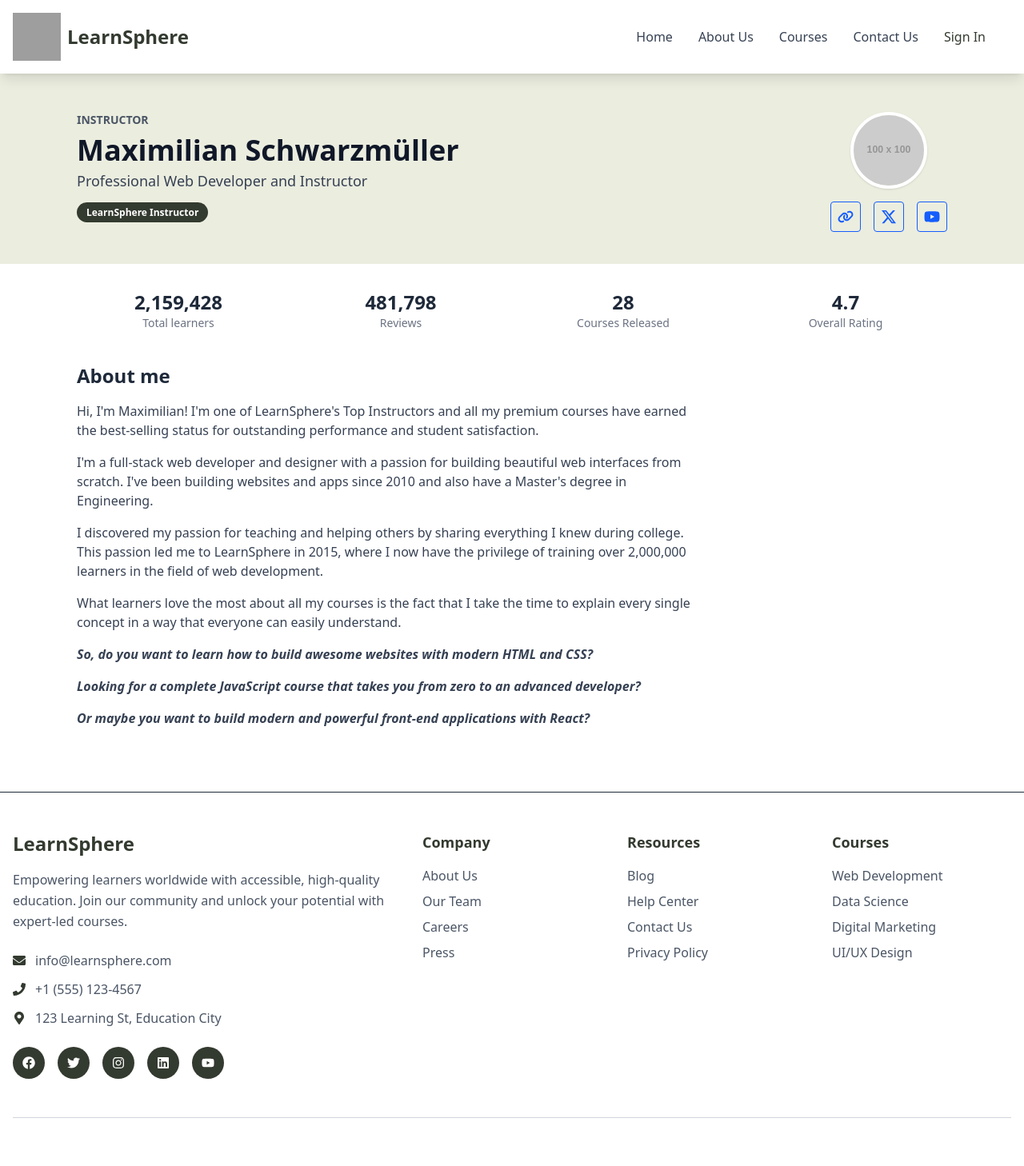
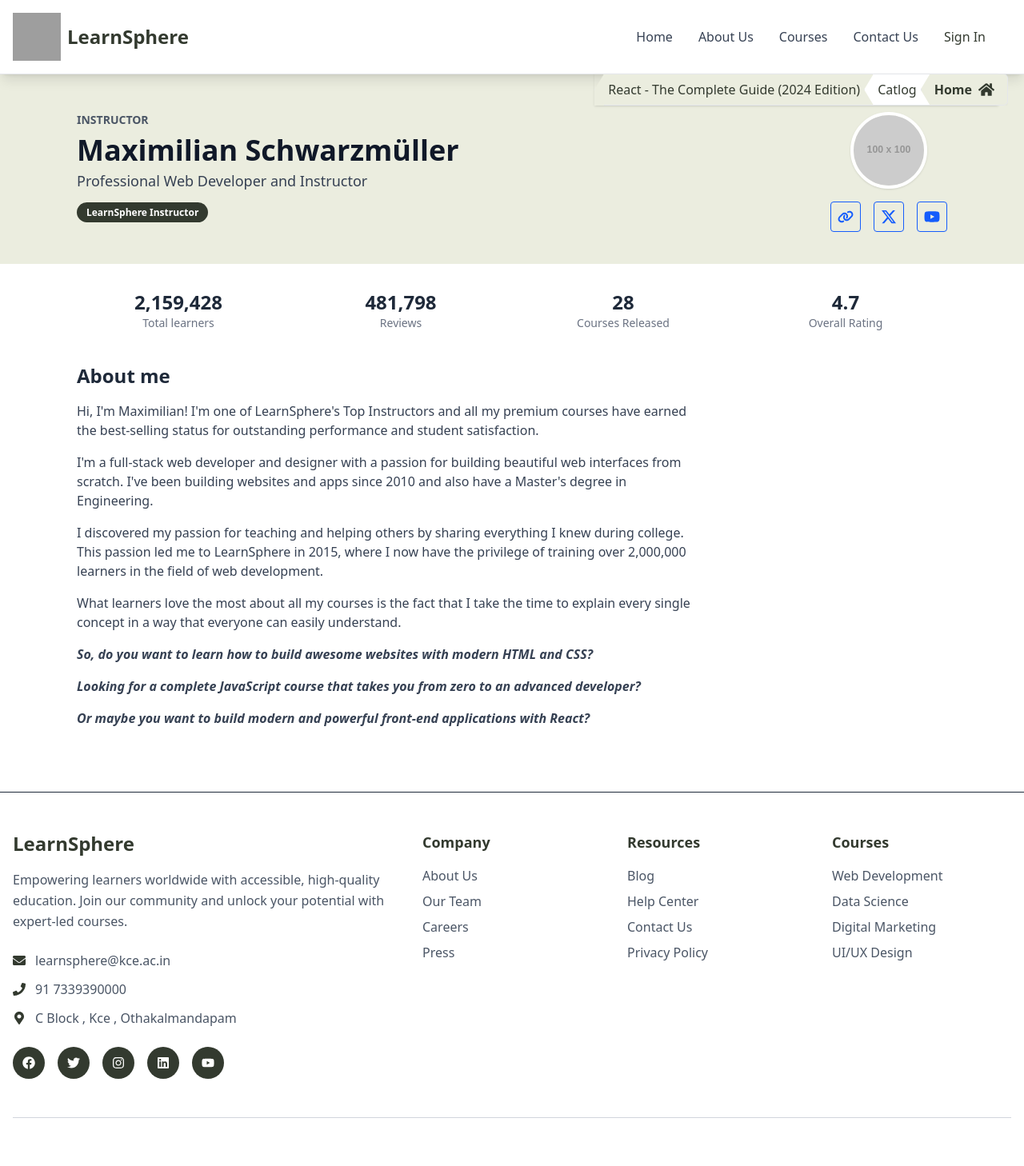
Before and after one commit to LearnSphere-Learning-Platform/LearnSphere-frontend-v2, a React (Vite) app: page /instructor/1 in a window 1280 px wide. Shown: the top 1458 px of the page at 80% size. Built offline with nearby package versions, Linux system fonts and the light colour scheme; grey boxes are pictures that could not be loaded.

Commit message:
feat & fix : Ui bugs , added breadCrumb

```diff
--- a/package.json
+++ b/package.json
@@ -10,7 +10,10 @@
     "preview": "vite preview"
   },
   "dependencies": {
+    "@ckeditor/ckeditor5-build-classic": "^41.4.2",
+    "@ckeditor/ckeditor5-react": "^11.0.0",
     "@fortawesome/fontawesome-free": "^6.7.2",
+    "@heroicons/react": "^2.2.0",
     "lucide-react": "^0.525.0",
     "react": "^19.1.0",
     "react-dom": "^19.1.0",
--- a/src/catalog/CourseCatalog.jsx
+++ b/src/catalog/CourseCatalog.jsx
@@ -5,6 +5,8 @@ import { CourseSidebar } from "./CourseSidebar";
 import { CourseGrid } from "./CourseGrid";
 import { SearchBar } from "./SearchBar";
 import courseData from "./CourseData";
+import React from 'react';
+import Breadcrumb from '../components/Breadcrumb';
 
 const courses = courseData;
 
@@ -54,6 +56,7 @@ export function CourseCatalog() {
 
   return (
     <div className="flex min-h-screen bg-[#f5f5f5] mt-23">
+
       {/* Mobile sidebar overlay */}
       {sidebarOpen && (
         <div
--- a/src/catalog/CourseSidebar.jsx
+++ b/src/catalog/CourseSidebar.jsx
@@ -44,7 +44,7 @@ export function CourseSidebar({
     <div className="h-full flex flex-col bg-[#EBEDDF]">
       {/* Header */}
       <div className="flex items-center justify-between p-6 border-b  border-gray-400 bg-[#EBEDDF]">
-        <div className="flex items-center gap-2">
+        <div className="flex items-center gap-2 ml-4 ">
           <svg
             className="w-5 h-5 text-[#333A2F]"
             fill="none"
--- a/src/catalog/InstructorRouteWrapper.jsx
+++ b/src/catalog/InstructorRouteWrapper.jsx
@@ -16,7 +16,7 @@ const InstructorRouteWrapper = () => {
     );
   }
 
-  return <InstructorDetails courseData={selected} />;
+  return  <InstructorDetails courseData={selected} />;
 };
 
 export default InstructorRouteWrapper;
--- /dev/null
+++ b/src/components/Breadcrumb.jsx
@@ -0,0 +1,104 @@
+import React from 'react';
+import { Link, useLocation } from 'react-router-dom';
+import { FaHome } from 'react-icons/fa';
+import courseData from '../catalog/CourseData.jsx';
+
+const Breadcrumb = () => {
+  const location = useLocation();
+  const pathnames = location.pathname.split('/').filter(x => x);
+
+  // Helper to get course title by ID
+  const getCourseTitle = (id) => {
+    const course = courseData.find(c => String(c.id) === String(id));
+    return course ? course.course_name : id;
+  };
+
+  // Find courseId in the path (after 'catalog', 'course', or 'instructor')
+  let courseId = null;
+  pathnames.forEach((segment, idx) => {
+    if ((pathnames[idx - 1] === 'catalog' || pathnames[idx - 1] === 'course' || pathnames[idx - 1] === 'instructor') && !isNaN(Number(segment))) {
+      courseId = segment;
+    }
+  });
+
+  // Build the breadcrumb segments: course name (if present), Catlog, Home
+  let segments = [];
+  if (courseId) {
+    segments.push({ label: getCourseTitle(courseId), to: `/course/${courseId}` });
+  }
+  segments.push({ label: 'Catlog', to: '/catalog' });
+  segments.push({ label: 'Home', to: '/' });
+
+  return (
+    <div className="w-full flex justify-end">
+      <nav aria-label="Breadcrumb" className="inline-block">
+        <ol className="flex items-center shadow-sm">
+          {segments.map((seg, index) => {
+            const isLast = index === segments.length - 1;
+            // Alternate background color: even index #EBEDDF, odd index #fff
+            const bgColor = index % 2 === 0 ? '#EBEDDF' : '#fff';
+            const isHome = seg.label === 'Home';
+            return (
+              <li
+                key={seg.to}
+                className="relative z-20"
+                style={{ marginRight: '-12px' }}
+              >
+                {isHome ? (
+                  <Link
+                    to={seg.to}
+                    className="flex items-center h-10 px-4 font-bold border border-gray-200 hover:opacity-80 transition-colors"
+                    style={{
+                      background: bgColor,
+                      color: '#333A2F',
+                      borderTopRightRadius: '6px',
+                      borderBottomRightRadius: '6px',
+                      boxShadow: '0 1px 4px 0 rgba(80,80,120,0.06)',
+                      position: 'relative',
+                      clipPath: 'polygon(12px 0, 100% 0, 100% 100%, 12px 100%, 0 50%)',
+                    }}
+                  >
+                    {seg.label}
+                    <FaHome className="h-5 w-5 ml-2" style={{ color: '#333A2F' }} />
+                  </Link>
+                ) : isLast ? (
+                  <span
+                    className="flex items-center h-10 px-4 font-bold border border-gray-200"
+                    style={{
+                      background: bgColor,
+                      color: '#333A2F',
+                      borderTopRightRadius: '6px',
+                      borderBottomRightRadius: '6px',
+                      boxShadow: '0 1px 4px 0 rgba(80,80,120,0.06)',
+                      position: 'relative',
+                      clipPath: 'polygon(12px 0, 100% 0, 100% 100%, 12px 100%, 0 50%)',
+                    }}
+                    aria-current="page"
+                  >
+                    {seg.label}
+                  </span>
+                ) : (
+                  <Link
+                    to={seg.to}
+                    className="flex items-center h-10 px-4 font-medium border border-gray-200 hover:opacity-80 transition-colors"
+                    style={{
+                      background: bgColor,
+                      color: '#333A2F',
+                      fontWeight: 500,
+                      position: 'relative',
+                      clipPath: 'polygon(12px 0, 100% 0, 100% 100%, 12px 100%, 0 50%)',
+                    }}
+                  >
+                    {seg.label}
+                  </Link>
+                )}
+              </li>
+            );
+          })}
+        </ol>
+      </nav>
+    </div>
+  );
+};
+
+export default Breadcrumb;
--- a/src/components/Footer.jsx
+++ b/src/components/Footer.jsx
@@ -60,15 +60,15 @@ const Footer = () => {
             <div className="space-y-3 mb-6">
               <div className="flex items-center space-x-3">
                 <FaEnvelope className="text-[#333A2F]" />
-                <span className="text-gray-600">info@learnsphere.com</span>
+                <span className="text-gray-600">learnsphere@kce.ac.in</span>
               </div>
               <div className="flex items-center space-x-3">
                 <FaPhone className="text-[#333A2F]" />
-                <span className="text-gray-600">+1 (555) 123-4567</span>
+                <span className="text-gray-600">91 7339390000</span>
               </div>
               <div className="flex items-center space-x-3">
                 <FaMapMarkerAlt className="text-[#333A2F]" />
-                <span className="text-gray-600">123 Learning St, Education City</span>
+                <span className="text-gray-600">C Block , Kce , Othakalmandapam</span>
               </div>
             </div>
 
@@ -147,7 +147,7 @@ const Footer = () => {
               <p className="text-gray-600 mb-4">
                 Subscribe to our newsletter for the latest courses and learning tips.
               </p>
-              <div className="flex max-w-md mx-auto">
+              <div className="flex flex-col sm:flex-row max-w-md mx-auto">
                 <input
                   type="email"
                   placeholder="Enter your email"
--- a/src/components/Header.jsx
+++ b/src/components/Header.jsx
@@ -1,6 +1,7 @@
 import React, { useState } from 'react';
 import { FaBars, FaTimes } from 'react-icons/fa';
 import { Link, useNavigate, useLocation } from 'react-router-dom';
+import Breadcrumb from './Breadcrumb';
 
 const Header = () => {
   const [isMenuOpen, setIsMenuOpen] = useState(false);
@@ -31,7 +32,7 @@ const Header = () => {
   };
 
   return (
-    <header className="bg-white shadow-lg fixed top-0 left-0 w-full z-90">
+    <header className="bg-white shadow-lg fixed top-0 left-0 w-full z-90 border-b border-gray-200">
       <div className="container mx-auto px-4">
         <div className="flex justify-between items-center py-4">
           {/* Logo */}
@@ -121,6 +122,24 @@ const Header = () => {
             </nav>
           </div>
         )}
+        {/* Hanging Breadcrumb */}
+        <div className="w-full flex justify-end pointer-events-none" style={{ position: 'relative', height: 0 }}>
+          <div
+            className="pointer-events-auto px-0 py-0 mr-4"
+            style={{
+              position: 'absolute',
+              top: 'calc(100%)', // right below the border
+              right: 0,
+              minWidth: '180px',
+              zIndex: 60,
+              background: 'none',
+              padding: 0,
+              border: 'none',
+            }}
+          >
+            <Breadcrumb />
+          </div>
+        </div>
       </div>
     </header>
   );
--- a/src/landing/About.jsx
+++ b/src/landing/About.jsx
@@ -5,23 +5,23 @@ const About = () => {
   const stats = [
     {
       icon: <FaUsers className="text-3xl text-[#333A2F]" />,
-      number: "50K+",
+      number: "100+",
       label: "Students"
     },
     {
       icon: <FaGraduationCap className="text-3xl text-[#333A2F]" />,
-      number: "200+",
+      number: "20+",
       label: "Courses"
     },
     {
       icon: <FaAward className="text-3xl text-[#333A2F]" />,
-      number: "98%",
+      number: "90%",
       label: "Success Rate"
     },
     {
       icon: <FaGlobe className="text-3xl text-[#333A2F]" />,
-      number: "150+",
-      label: "Countries"
+      number: "1",
+      label: "Country"
     }
   ];
 
@@ -91,7 +91,7 @@ const About = () => {
                 {/* Floating Stats Card */}
                 <div className="absolute -bottom-6 -right-6 bg-white rounded-xl p-6 shadow-xl">
                   <div className="text-center">
-                    <div className="text-3xl font-bold text-[#333A2F]">2024</div>
+                    <div className="text-3xl font-bold text-[#333A2F]">2</div>
                     <div className="text-sm text-gray-600">Years of Excellence</div>
                   </div>
                 </div>
--- a/src/landing/Contact.jsx
+++ b/src/landing/Contact.jsx
@@ -6,25 +6,25 @@ const Contact = () => {
     {
       icon: <FaPhone className="text-2xl text-[#333A2F]" />,
       title: "Phone",
-      details: "+1 (555) 123-4567",
+      details: "+91 7339390000",
       description: "Call us anytime"
     },
     {
       icon: <FaEnvelope className="text-2xl text-[#333A2F]" />,
       title: "Email",
-      details: "info@learnsphere.com",
+      details: "learnsphere@kce.ac.in",
       description: "Send us a message"
     },
     {
       icon: <FaMapMarkerAlt className="text-2xl text-[#333A2F]" />,
       title: "Address",
-      details: "123 Learning St, Education City",
+      details: "C Block , Kce , Othakalmandapam",
       description: "Visit our office"
     },
     {
       icon: <FaClock className="text-2xl text-[#333A2F]" />,
       title: "Working Hours",
-      details: "Mon - Fri: 9AM - 6PM",
+      details: "Mon - Fri: 9AM - 9PM",
       description: "We're here to help"
     }
   ];
```
Also changed, not shown: src/catalog/CourseInfo.jsx (+9 -7 lines), src/landing/Courses.jsx (+19 -77 lines), 1 other file (tests, documents, lock files or other folders).
